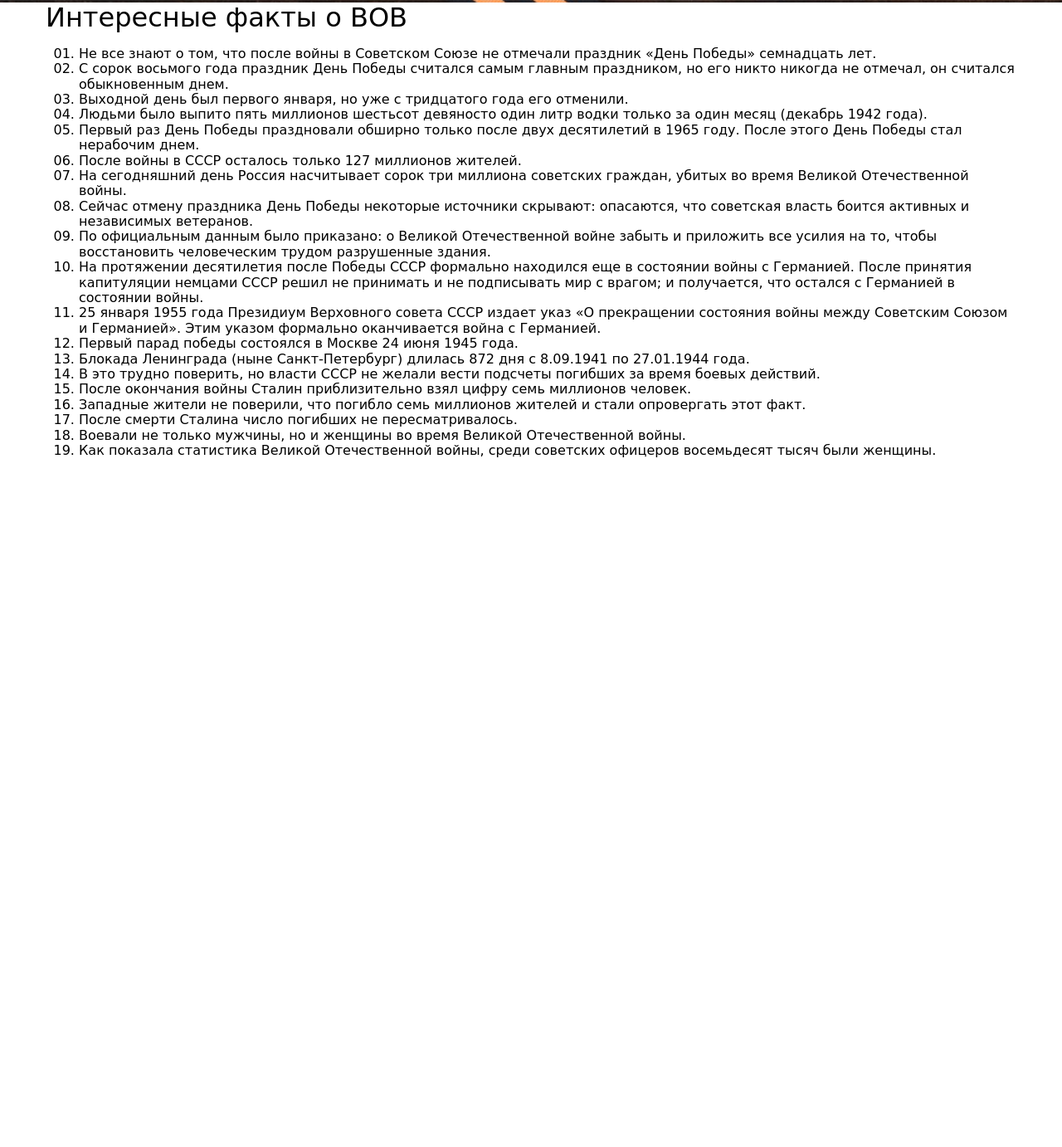
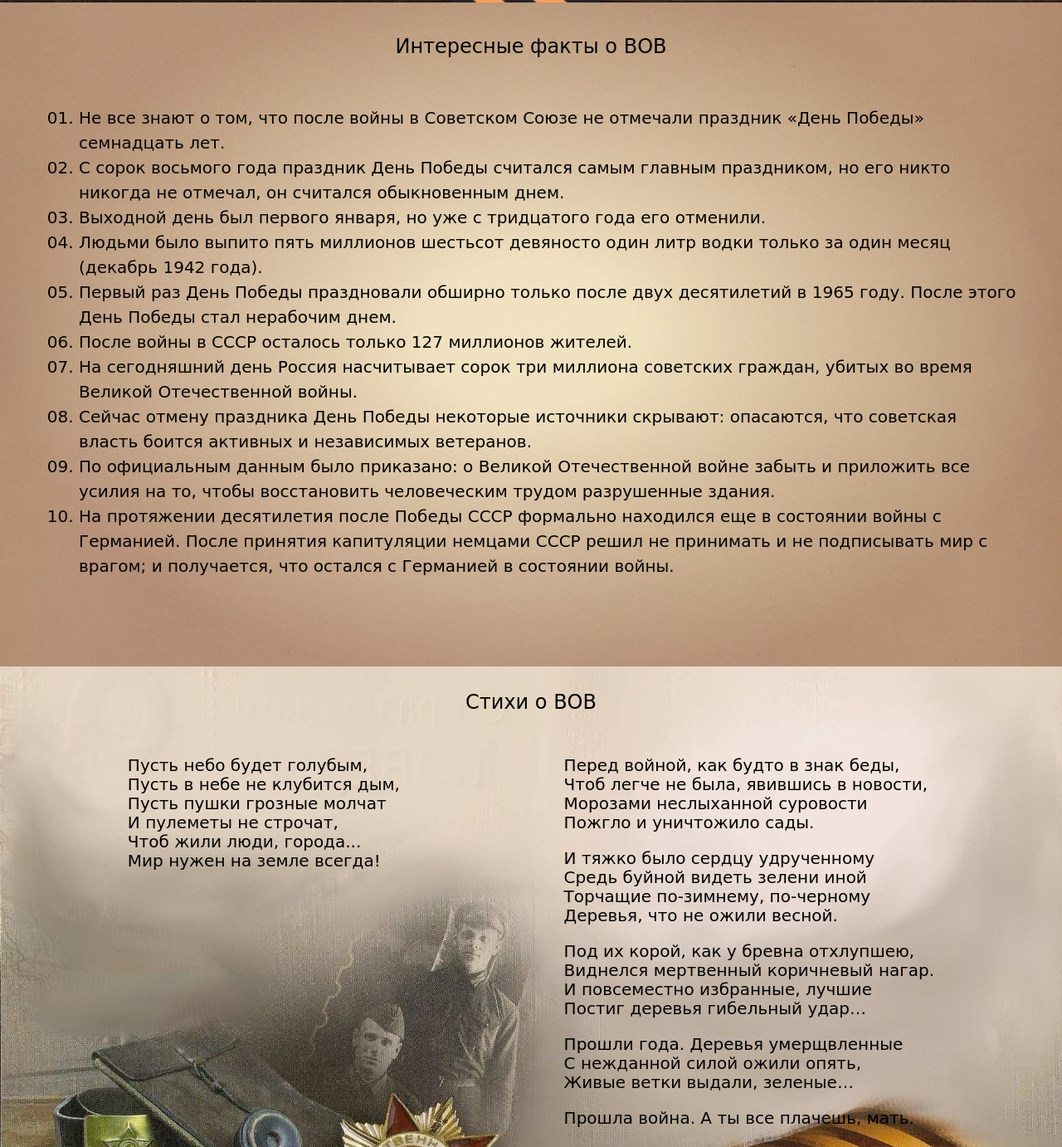
Before and after one commit to nadyawe/9may, a plain HTML site: page index.html in a window 1280 px wide. Shown: the part 797-2179 px from the top of the page at 83% size. Before the commit the page ends 1600 px from the top, so only its background shows below. Drawn offline with Linux system fonts and the light colour scheme; a web font is replaced by a local one.

Commit message:
Add files via upload

```diff
--- a/css/style.css
+++ b/css/style.css
@@ -60,10 +60,12 @@ a {
 
 .nav {
     width: 815px;
+    margin: 0 auto;
 }
 
 .nav__list {
-    padding: 90px 0px;
+    padding-top: 70px;
+    padding-bottom: 30px;
     display: flex;
     justify-content: space-around;
     column-gap: 30px;
@@ -97,16 +99,86 @@ a {
     font-weight: 30px;
 }
 
-.interes__fact {
+#interes__facts {
     height: 100vh;
+    background: url(../img/фон1.jpeg);
+    background-repeat: no-repeat;
+    background-size: cover;
+    background-position: center;
 }
 
 .container {}
 
-.fact__title {}
+.facts__container {}
 
-.fact {
+.facts__title {
+    text-align: center;
+    padding: 40px 0;
+}
+
+.facts {
     list-style-type: decimal-leading-zero;
 }
 
-.facts {}
+.fact__item {
+    line-height: 30px;
+    font-size: 20px;
+}
+
+#poems {
+    height: 100vh;
+    background: url(../img/фон2.jpg);
+    background-repeat: no-repeat;
+    background-size: cover;
+    background-position: center;
+}
+
+.container {}
+
+.poems__title {
+    text-align: center;
+    padding: 30px 0;
+}
+
+.poems {
+    display: flex;
+    justify-content: space-around;
+}
+
+.poem {}
+
+.poem__text {
+    font-size: 20px;
+
+}
+
+#heroes {
+    height: 100vh;
+    background: url(../img/фон3.jpg);
+    background-repeat: no-repeat;
+    background-size: cover;
+    background-position: center;
+}
+
+.container {}
+
+.heroes__title {
+    text-align: center;
+    padding: 30px 0;
+}
+
+.heroes__desc {
+    display: flex;
+    justify-content: space-between;
+}
+
+.heroes__img-wrap {
+    width: 400px;
+}
+
+.heroes__img {}
+
+.heroes__text {
+    width: 700px;
+    font-size: 22px;
+}
--- a/index.html
+++ b/index.html
@@ -22,13 +22,13 @@
                     <nav class="nav">
                         <ul class="nav__list">
                             <li class="nav__item">
-                                <a href="#" class="nav__link">Интересные факты</a>
+                                <a href="#interes__facts" class="nav__link">Интересные факты</a>
                             </li>
                             <li class="nav__item">
-                                <a href="#" class="nav__link">Стихи о войне</a>
+                                <a href="#poems" class="nav__link">Стихи о войне</a>
                             </li>
                             <li class="nav__item">
-                                <a href="#" class="nav__link">Герои ВОВ</a>
+                                <a href="#heroes" class="nav__link">Герои ВОВ</a>
                             </li>
                         </ul>
                     </nav>
@@ -39,46 +39,118 @@
                 </div>
             </div>
         </section>
-        <section class="interes__fact">
-            <div class="container">
-                <h1 class="fact__title">Интересные факты о ВОВ</h1>
-                <ol class="fact">
-                    <li class="facts">Не все знают о том, что после войны в Советском Союзе не отмечали праздник «День
+        <section id="interes__facts">
+            <div class="container facts__container">
+                <h2 class="facts__title">Интересные факты о ВОВ</h2>
+                <ol class="facts">
+                    <li class="fact__item">Не все знают о том, что после войны в Советском Союзе не отмечали праздник
+                        «День
                         Победы» семнадцать лет.</li>
-                    <li class="facts">С сорок восьмого года праздник День Победы считался самым главным праздником, но
+                    <li class="fact__item">С сорок восьмого года праздник День Победы считался самым главным праздником,
+                        но
                         его никто никогда не отмечал, он считался обыкновенным днем.</li>
-                    <li class="facts">Выходной день был первого января, но уже с тридцатого года его отменили.</li>
-                    <li class="facts">Людьми было выпито пять миллионов шестьсот девяносто один литр водки только за
+                    <li class="fact__item">Выходной день был первого января, но уже с тридцатого года его отменили.</li>
+                    <li class="fact__item">Людьми было выпито пять миллионов шестьсот девяносто один литр водки только
+                        за
                         один месяц (декабрь 1942 года).</li>
-                    <li class="facts">Первый раз День Победы праздновали обширно только после двух десятилетий в 1965
+                    <li class="fact__item">Первый раз День Победы праздновали обширно только после двух десятилетий в
+                        1965
                         году. После этого День Победы стал нерабочим днем.</li>
-                    <li class="facts">После войны в СССР осталось только 127 миллионов жителей.</li>
-                    <li class="facts">На сегодняшний день Россия насчитывает сорок три миллиона советских граждан,
+                    <li class="fact__item">После войны в СССР осталось только 127 миллионов жителей.</li>
+                    <li class="fact__item">На сегодняшний день Россия насчитывает сорок три миллиона советских граждан,
                         убитых во время Великой Отечественной войны.</li>
-                    <li class="facts">Сейчас отмену праздника День Победы некоторые источники скрывают: опасаются, что
+                    <li class="fact__item">Сейчас отмену праздника День Победы некоторые источники скрывают: опасаются,
+                        что
                         советская власть боится активных и независимых ветеранов.</li>
-                    <li class="facts">По официальным данным было приказано: о Великой Отечественной войне забыть и
+                    <li class="fact__item">По официальным данным было приказано: о Великой Отечественной войне забыть и
                         приложить все усилия на то, чтобы восстановить человеческим трудом разрушенные здания.</li>
-                    <li class="facts">На протяжении десятилетия после Победы СССР формально находился еще в состоянии
+                    <li class="fact__item">На протяжении десятилетия после Победы СССР формально находился еще в
+                        состоянии
                         войны с Германией. После принятия капитуляции немцами СССР решил не принимать и не подписывать
                         мир с врагом; и получается, что остался с Германией в состоянии войны.</li>
-                    <li class="facts">25 января 1955 года Президиум Верховного совета СССР издает указ «О прекращении
-                        состояния войны между Советским Союзом и Германией». Этим указом формально оканчивается война с
-                        Германией.</li>
-                    <li class="facts">Первый парад победы состоялся в Москве 24 июня 1945 года.</li>
-                    <li class="facts">Блокада Ленинграда (ныне Санкт-Петербург) длилась 872 дня с 8.09.1941 по
-                        27.01.1944 года.</li>
-                    <li class="facts">В это трудно поверить, но власти СССР не желали вести подсчеты погибших за время
-                        боевых действий.</li>
-                    <li class="facts">После окончания войны Сталин приблизительно взял цифру семь миллионов человек.
-                    </li>
-                    <li class="facts">Западные жители не поверили, что погибло семь миллионов жителей и стали
-                        опровергать этот факт.</li>
-                    <li class="facts">После смерти Сталина число погибших не пересматривалось.</li>
-                    <li class="facts">Воевали не только мужчины, но и женщины во время Великой Отечественной войны.</li>
-                    <li class="facts">Как показала статистика Великой Отечественной войны, среди советских офицеров
-                        восемьдесят тысяч были женщины.</li>
                 </ol>
+            </div>
+        </section>
+        <section id="poems">
+            <div class="container">
+                <h2 class="poems__title">Стихи о ВОВ</h2>
+                <div class="poems">
+                    <div class="poem">
+                        <p class="poem__text">
+                            Пусть небо будет голубым,<br>
+                            Пусть в небе не клубится дым,<br>
+                            Пусть пушки грозные молчат<br>
+                            И пулеметы не строчат,<br>
+                            Чтоб жили люди, города...<br>
+                            Мир нужен на земле всегда!<br>
+                        </p>
+                    </div>
+                    <div class="poem">
+                        <p class="poem__text">
+                            Перед войной, как будто в знак беды,<br>
+                            Чтоб легче не была, явившись в новости,<br>
+                            Морозами неслыханной суровости<br>
+                            Пожгло и уничтожило сады.<br>
+                        </p>
+                        <p class="poem__text">
+                            И тяжко было сердцу удрученному<br>
+                            Средь буйной видеть зелени иной<br>
+                            Торчащие по-зимнему, по-черному<br>
+                            Деревья, что не ожили весной.<br>
+                        </p>
+                        <p class="poem__text">
+                            Под их корой, как у бревна отхлупшею,<br>
+                            Виднелся мертвенный коричневый нагар.<br>
+                            И повсеместно избранные, лучшие<br>
+                            Постиг деревья гибельный удар…<br>
+                        </p>
+                        <p class="poem__text">
+                            Прошли года. Деревья умерщвленные<br>
+                            С нежданной силой ожили опять,<br>
+                            Живые ветки выдали, зеленые…<br>
+                        </p>
+                        <p class="poem__text">
+                            Прошла война. А ты все плачешь, мать.
+                        </p>
+                    </div>
+                </div>
+            </div>
+        </section>
+        <section id="heroes">
+            <div class="container">
+                <h2 class="heroes__title">Герои ВОВ</h2>
+                <div class="heroes__desc">
+                    <div class="heroes__img-wrap">
+                        <img src="img/heroes.jpg" alt="девушка" class="heroes__img">
+                    </div>
+                    <div class="heroes__text">
+                        <p>Учась в школе, Зоя Космодемьянская хотела поступить в литературный институт. Но этим планам
+                            не
+                            суждено было сбыться - помешала война. В октябре 1941-го Зоя как доброволец пришла на
+                            призывной
+                            пункт и после короткого обучения в школе для диверсантов была переброшена под Волоколамск.
+                            Там
+                            18-летний боец партизанской части наравне со взрослыми мужчинами выполняла опасные задания:
+                            минировала дороги и разрушала узлы связи.
+                        </p>
+                        <p>
+                            Во время одной из диверсионных операций Космодемьянскую поймали немцы. Ее пытали, заставляя
+                            выдать своих. Зоя героически вынесла все испытания, не сказав врагам ни слова. Видя, что
+                            добиться от юной партизанки ничего невозможно, ее решили повесить.
+                        </p>
+                        <p>
+                            Космодемьянская стойко приняла испытания. За мгновение до смерти она крикнула собравшимся
+                            местным жителям: «Товарищи, победа будет за нами. Немецкие солдаты, пока не поздно,
+                            сдавайтесь в
+                            плен!» Мужество девушки так потрясло крестьян, что позже они пересказали эту историю
+                            фронтовым
+                            корреспондентам. И после публикации в газете «Правда» о подвиге Космодемьянской узнала все
+                            страна. Она стала первой женщиной, удостоенной звания Героя Советского Союза во время
+                            Великой
+                            Отечественной войны.
+                        </p>
+                    </div>
+                </div>
             </div>
         </section>
     </div>
```
Also changed, not shown: img/heroes.jpg (added), img/фон1.jpeg (added), img/фон2.jpg (added), img/фон3.jpg (added).
